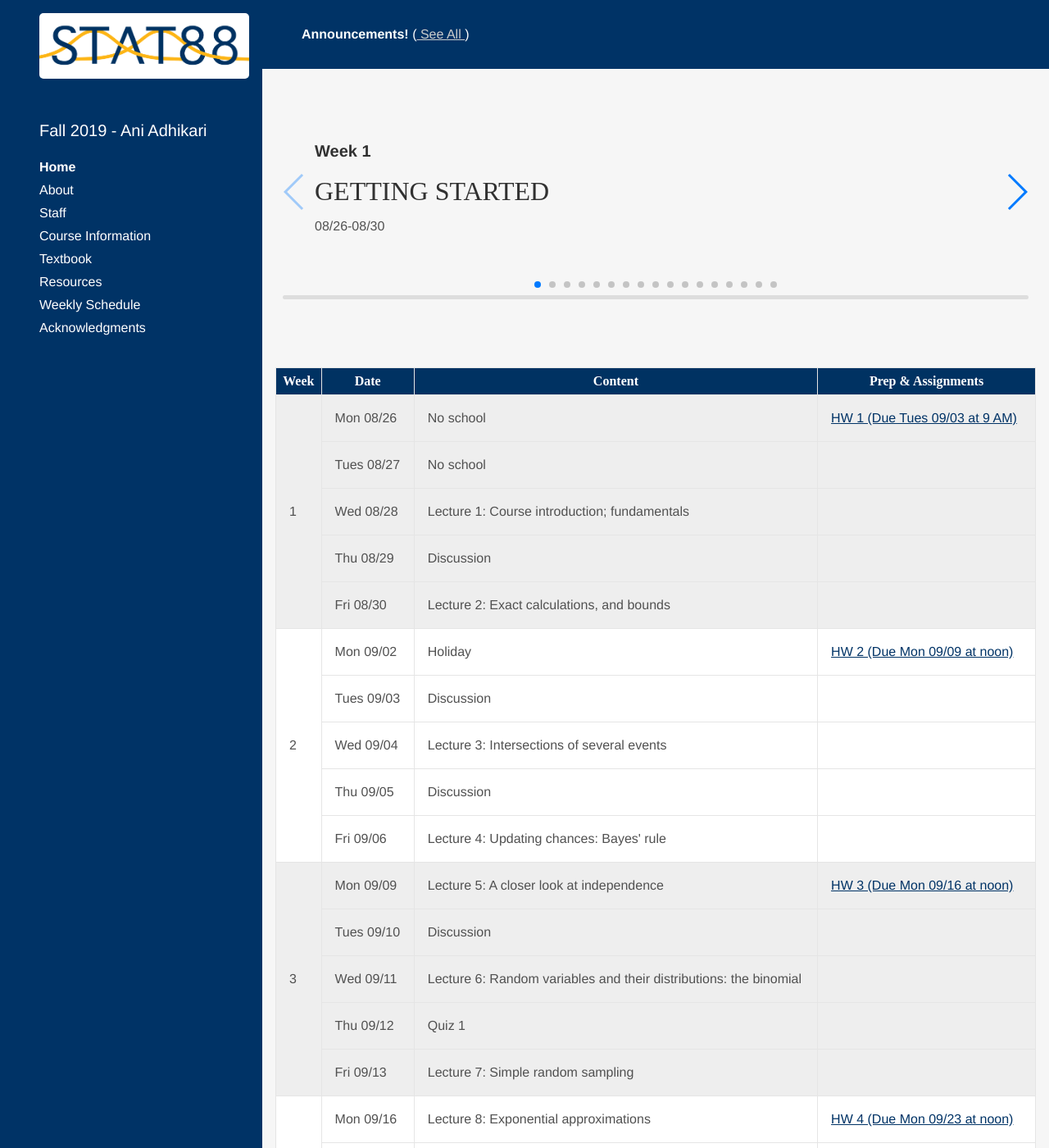
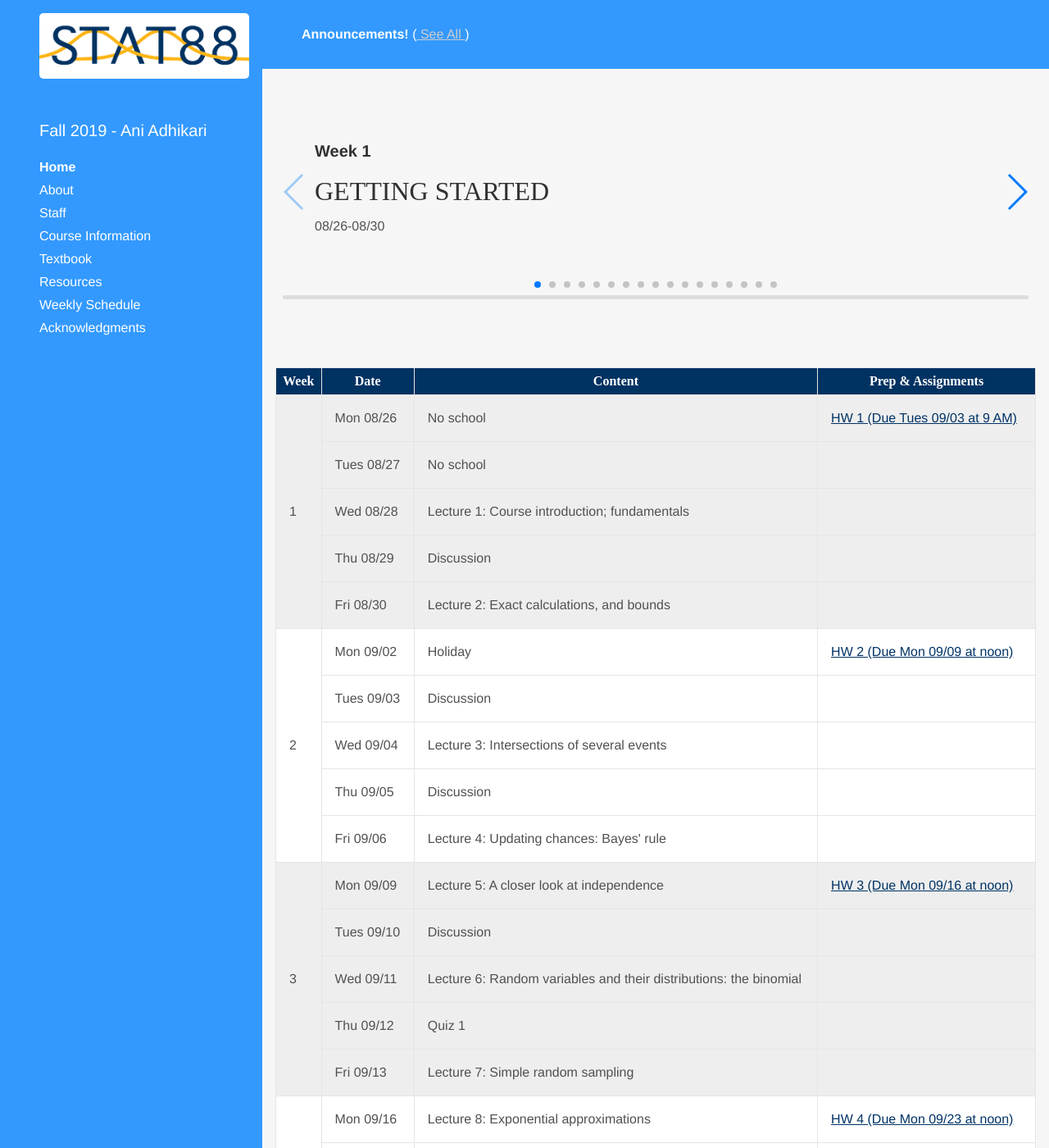
Before and after one commit to stat88/stat88.github.io, a Jekyll site: the page built from index.html, in a window 1280 px wide and 1400 px high. Shown: the whole window at 82% size. Built offline with Jekyll 4.4.1, drawn with Linux system fonts in a browser that asks for light colours; some web fonts are replaced; the list of posts is cut into pages by our own code.

Commit message:
Updating color of website

```diff
--- a/assets/css/hyde.css
+++ b/assets/css/hyde.css
@@ -61,7 +61,7 @@ th {
 }
 
 #announcements-header {
-  background-color: #003366;
+  background-color: #3399ff;
   color: #FFF !important;
   width:100%;
   padding: 30px;
@@ -299,7 +299,7 @@ a.sidebar-nav-item:focus {
 /*Data 8 Colors*/
 
 .theme-data .sidebar {
-  background-color: #003366;
+  background-color: #3399ff;
 }
 .theme-data .content a,
 .theme-data .related-posts li a:hover {
```
